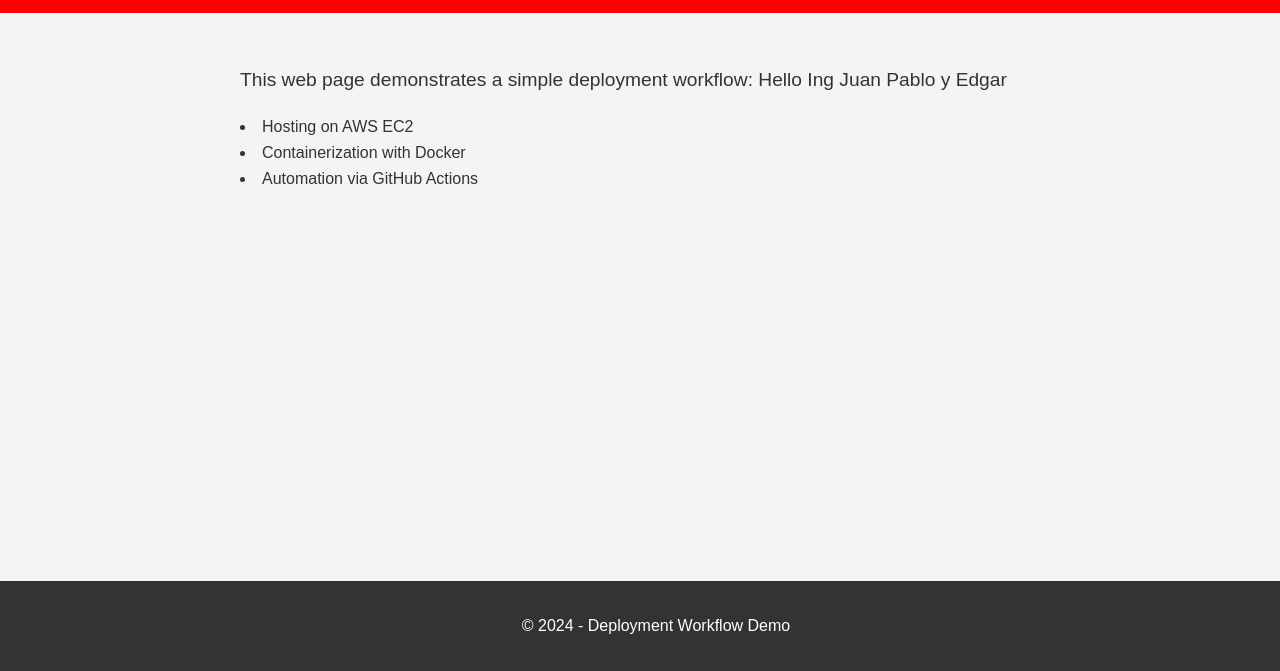
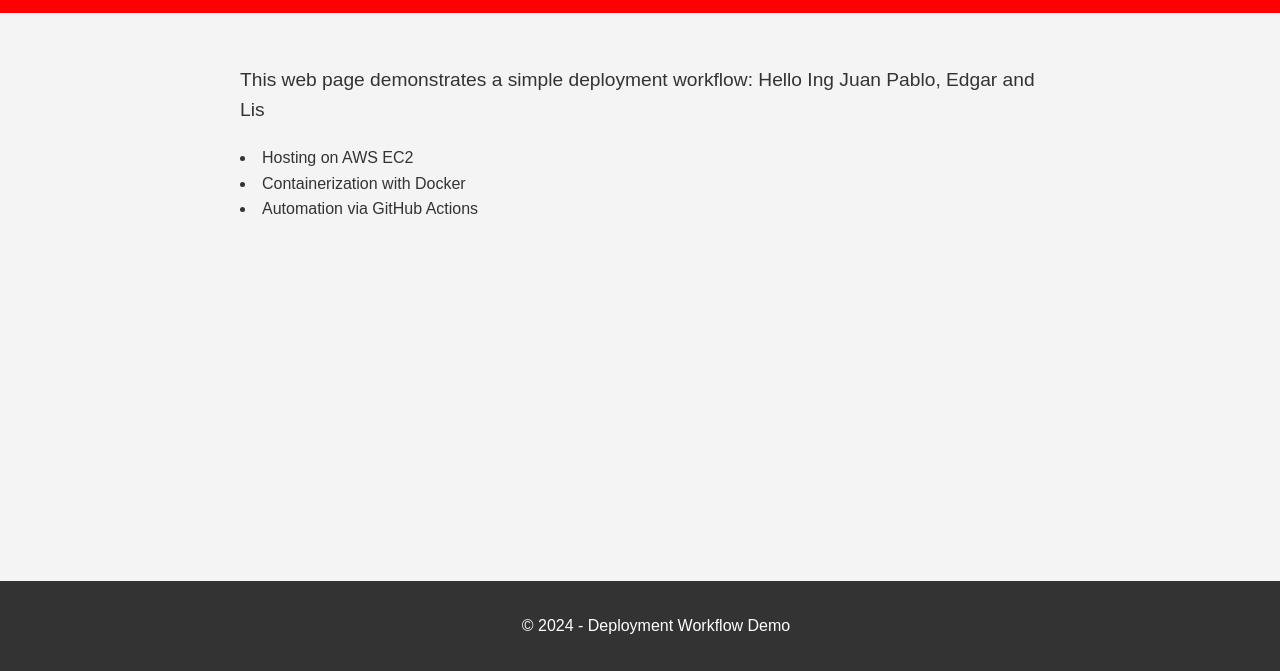
Before and after one commit to epgarzonr10/Practica_docker_deploy_aws, a plain HTML site: page index.html in a window 1280 px wide. Shown: the part 129-800 px from the top of the page. Drawn offline with Linux system fonts and the light colour scheme.

Commit message:
Update index.html

```diff
--- a/index.html
+++ b/index.html
@@ -13,7 +13,7 @@
     </header>
     <main>
 
-        <p>This web page demonstrates a simple deployment workflow: Hello Ing Juan Pablo y Edgar</p>
+        <p>This web page demonstrates a simple deployment workflow: Hello Ing Juan Pablo, Edgar and Lis</p>
 
             <li>Hosting on AWS EC2</li>
             <li>Containerization with Docker</li>
```
